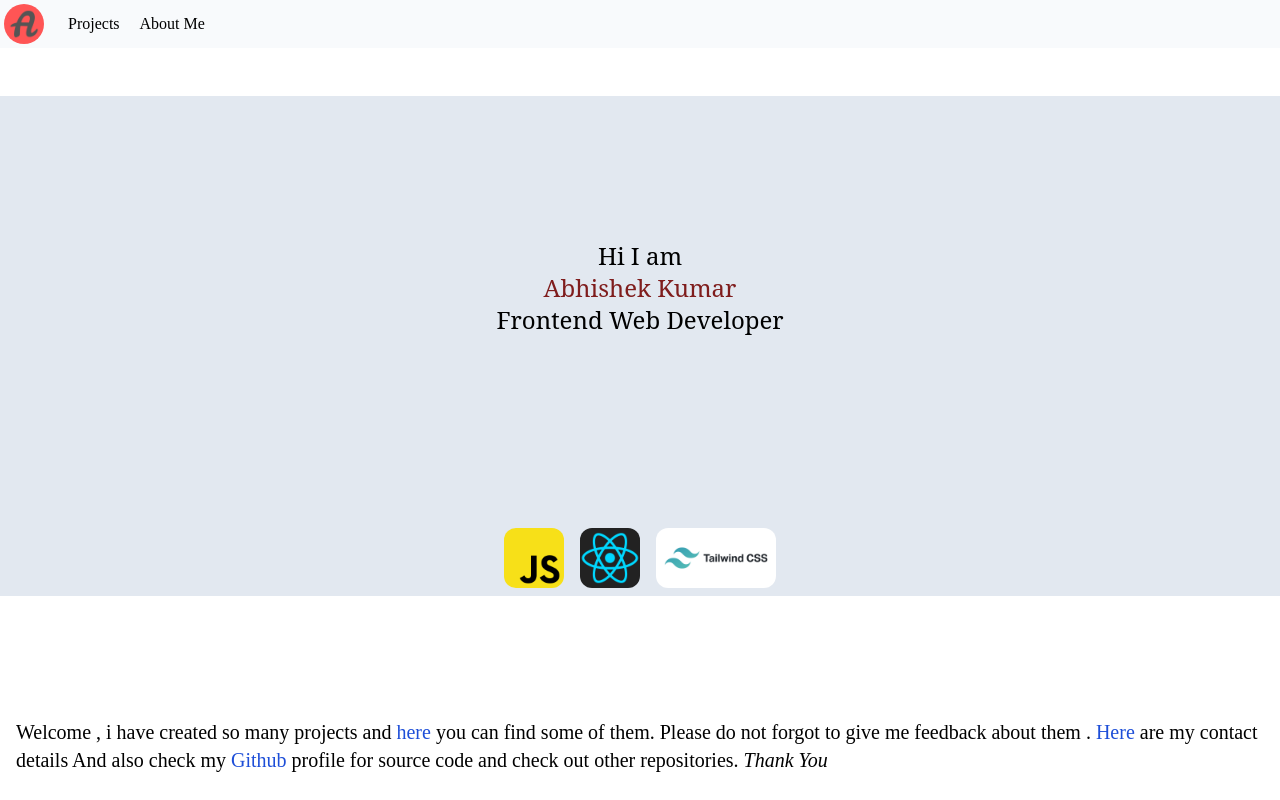
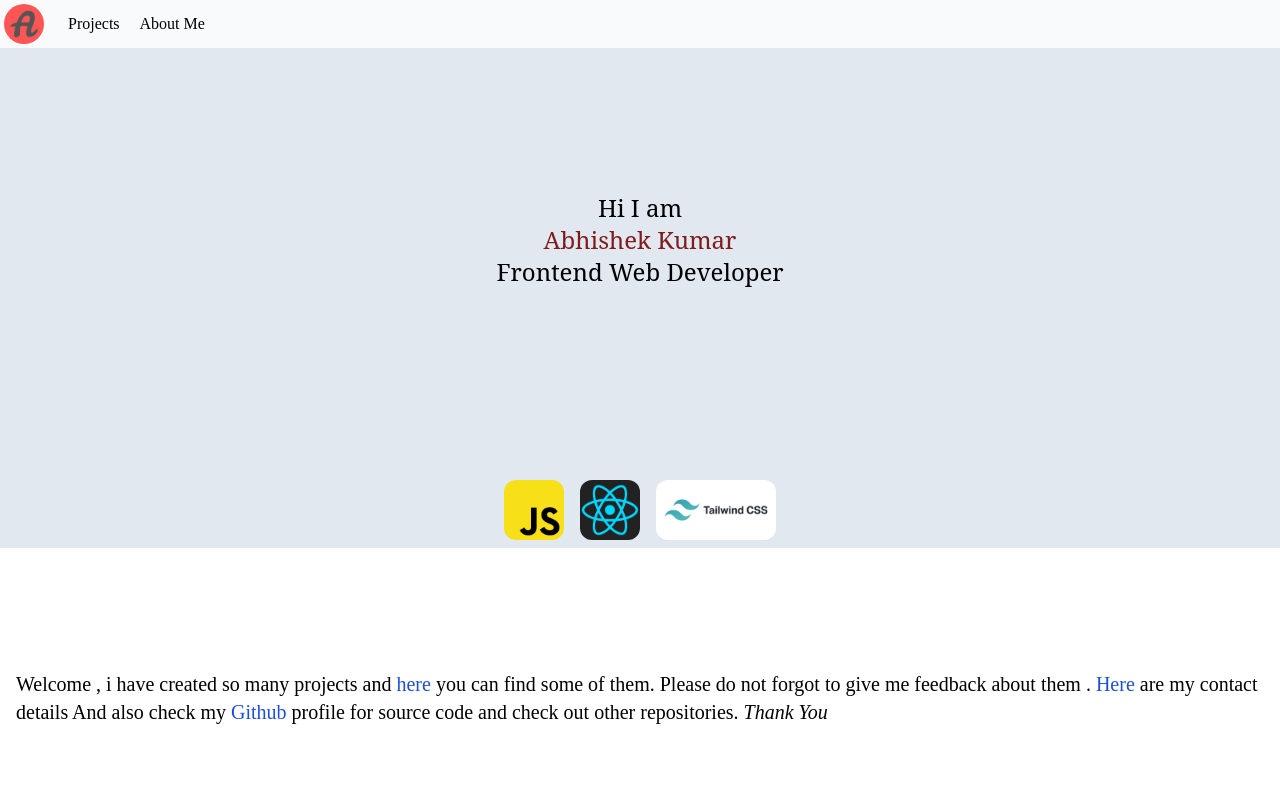
Before and after one commit to abhishekDev047/Abhishek-Kumar, a Next.js app: page / in a window 1280 px wide. Shown: the top 800 px of the page. Built offline with nearby package versions, Linux system fonts and the light colour scheme.

Commit message:
ok all issues fixed

```diff
--- a/src/pages/_app.js
+++ b/src/pages/_app.js
@@ -7,7 +7,7 @@ export default function App({ Component, pageProps }) {
     <div>
     <Navbar/>
     </div>
-    <div className='mt-12'>
+    <div className=''>
       <Component {...pageProps} />
     </div>
     </div>
--- a/src/pages/components/contact.js
+++ b/src/pages/components/contact.js
@@ -8,7 +8,7 @@ const Contact = () => {
     <div className='items-center p-5 flex flex-col '>
     <div className='flex flex-row justify-center items-center p-5 w-full h-full '>
       <Link className='hover:text-blue-700 mx-3 lg:text-2xl text-lg' target='blank' href={'https://github.com/abhishekDev047'}>  <SiGithub/></Link>
-      <Link className='hover:text-blue-700 mx-3 lg:text-2xl text-lg' target='blank' href={'https://linkedin.com/abhishek-kuamr-080086241'}> <SiLinkedin/>  </Link>
+      <Link className='hover:text-blue-700 mx-3 lg:text-2xl text-lg' target='blank' href={'https://www.linkedin.com/in/abhishek-kumar-080086241/'}> <SiLinkedin/>  </Link>
       <Link className='hover:text-blue-700 mx-3 lg:text-2xl text-lg' target='blank' href={'https://www.instagram.com/ab_hish_ek_1/'}> <SiInstagram/> </Link>
       <Link className='hover:text-blue-700 mx-3 lg:text-2xl text-lg' target='blank' href={'https://twitter.com/abhishek_dev_47'}> <SiTwitter/> </Link>
     </div>
--- a/src/pages/components/proitems.js
+++ b/src/pages/components/proitems.js
@@ -1,5 +1,4 @@
 
-import Link from 'next/link';
 import React from 'react';
 import { CgWebsite } from "react-icons/cg";
 import { BsGithub } from "react-icons/bs";
```
